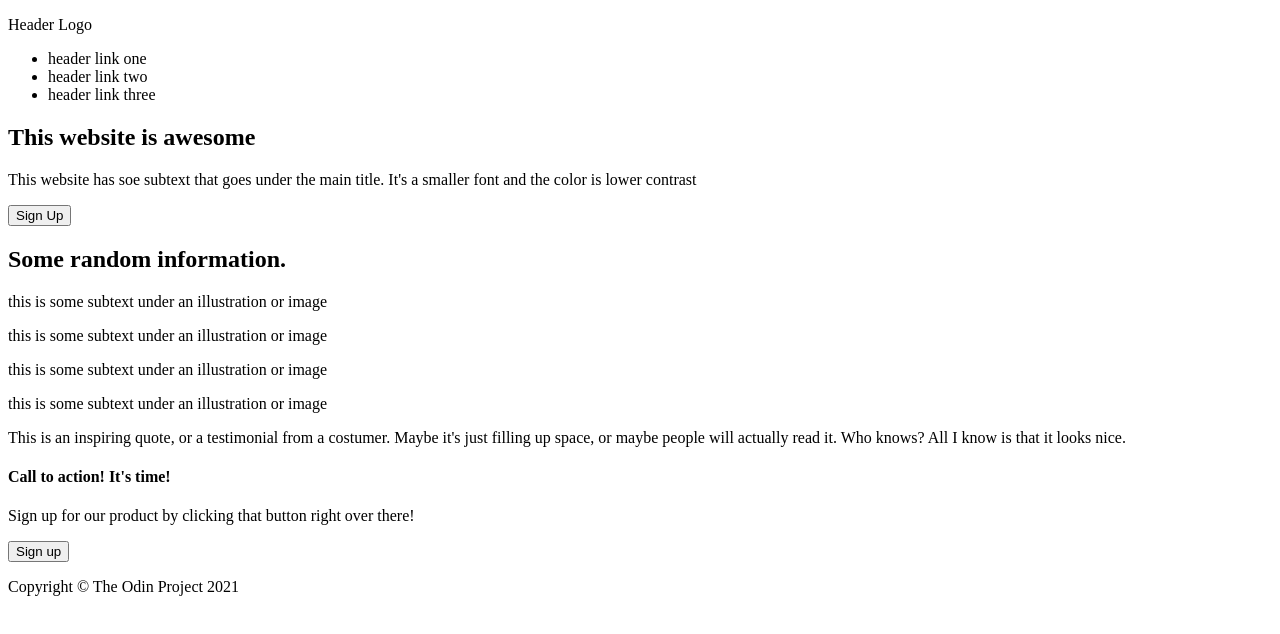
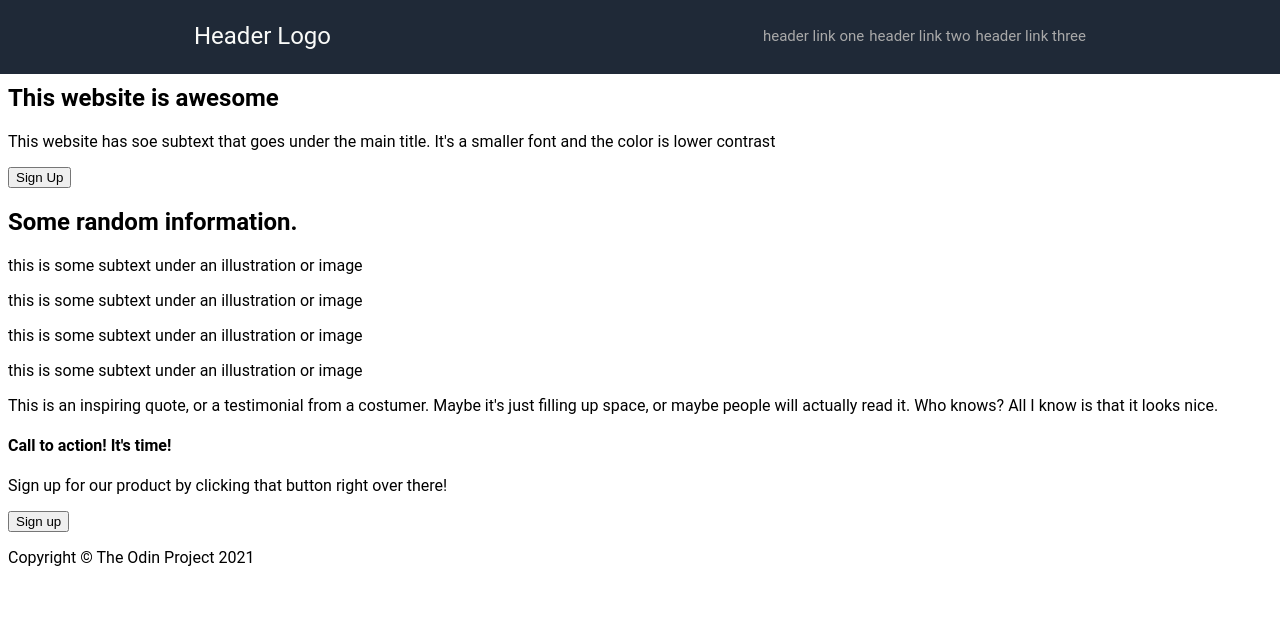
Before and after one commit to diegoc-89/landing_pageTOP, a plain HTML site: page index.html in a window 1280 px wide. Drawn offline with Linux system fonts and the light colour scheme.

Commit message:
header styled
completed styling the header section

```diff
--- a/styles.css
+++ b/styles.css
@@ -0,0 +1,23 @@
+body {
+    font-family: roboto;
+   /* display: flex;
+    flex-direction: column;*/
+}
+
+.header {
+    display:flex;
+    background-color: #1F2937;
+    justify-content: space-around;
+    font-size: 24px;
+    color: #F9FAF8;
+    margin: -10px;
+}
+
+ul {
+    display: flex;
+    list-style-type: none;
+    font-size: 15px;
+    align-items: center;
+    gap: 5px;
+    color:darkgray;
+}
```
Also changed, not shown: index.html (line endings or trailing spaces).
